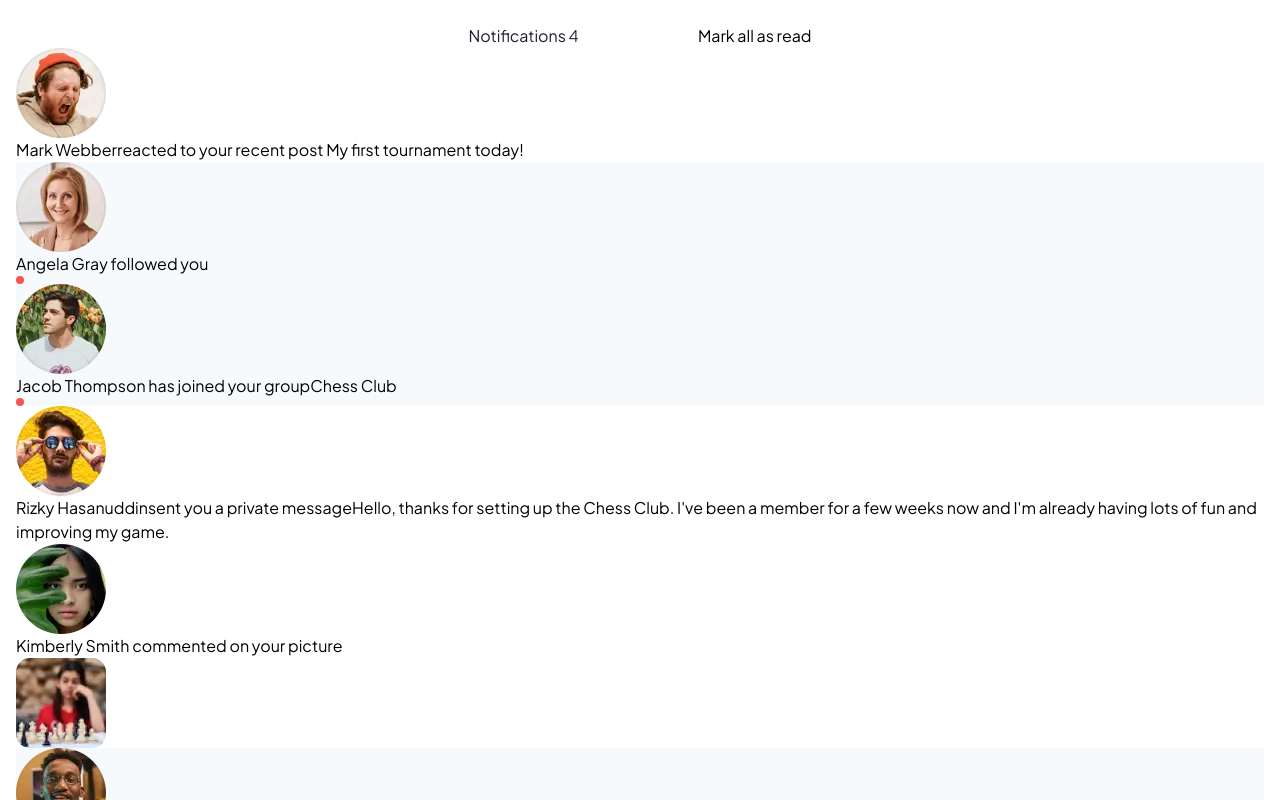
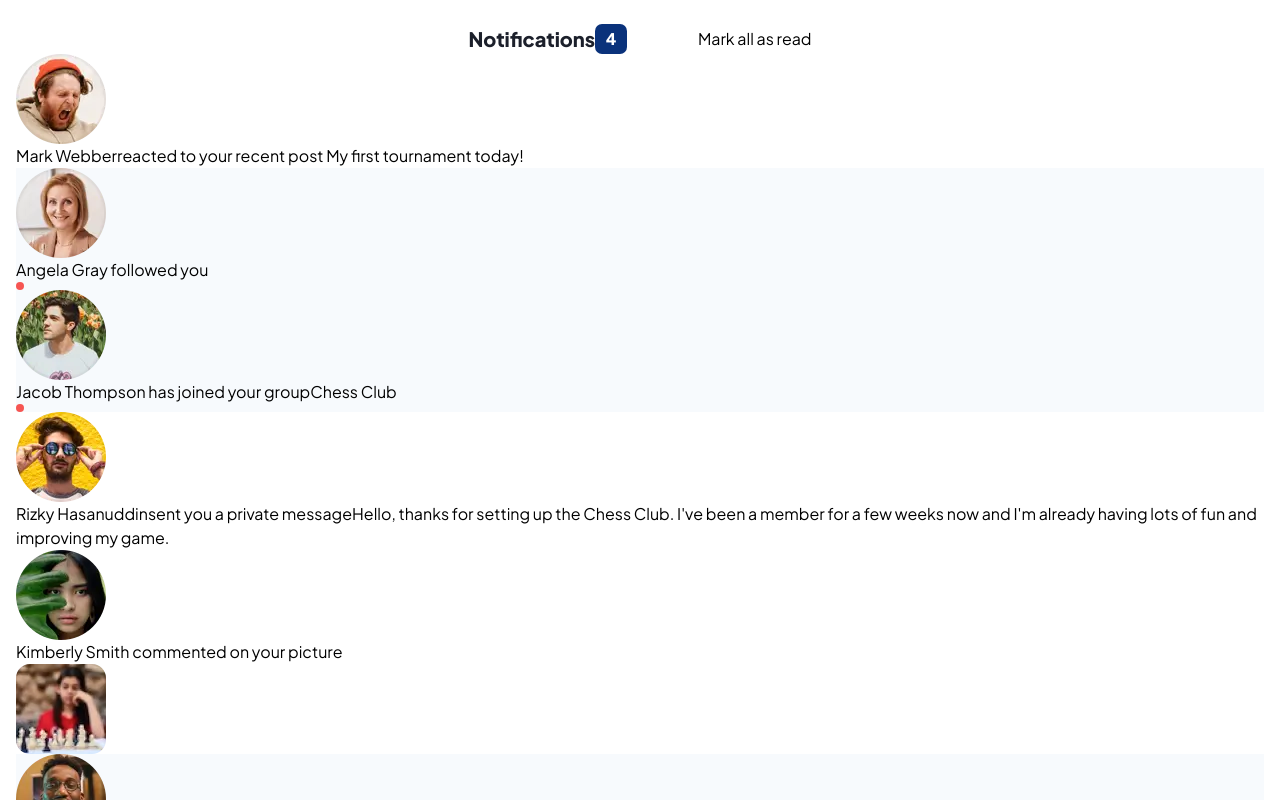
Before and after one commit to LEVANIKAPANADZE/Notification-Page, a React (Vite) app: page / in a window 1280 px wide. Shown: the top 800 px of the page. Built offline with nearby package versions, Linux system fonts and the light colour scheme; a web font is replaced by a local one.

Commit message:
Made more changes

```diff
--- a/src/components/starter.jsx
+++ b/src/components/starter.jsx
@@ -15,7 +15,24 @@ export default function Starter({ notifications, setNotifications }) {
     <header className="w-full flex justify-center">
       <div className="w-[343px] my-[24px]">
         <section className="flex items-center justify-between">
-          <h2 className="text-[#1c202b]">Notifications {counter}</h2>
+          <h2
+            className="text-[#1C202B] font-extrabold text-[20px]
+          [leading-100%] flex"
+          >
+            Notifications{" "}
+            <div
+              className="ml-[9px] w-[32px] rounded-[7px] bg-[#0A327B]
+            flex justify-center items-center ml-[8px]"
+            >
+              {" "}
+              <span
+                className="text-white
+                font-extrabold text-[16px] leading-[100%]"
+              >
+                {counter}
+              </span>
+            </div>
+          </h2>
           <span onClick={markAllAsRead}>Mark all as read</span>
         </section>
       </div>
```
